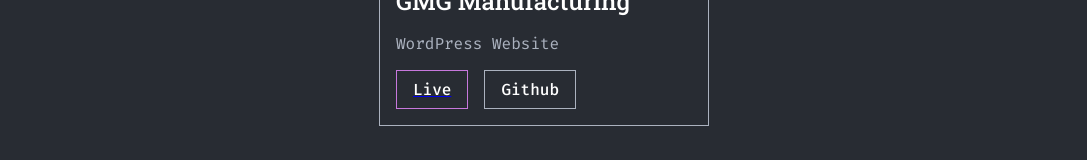
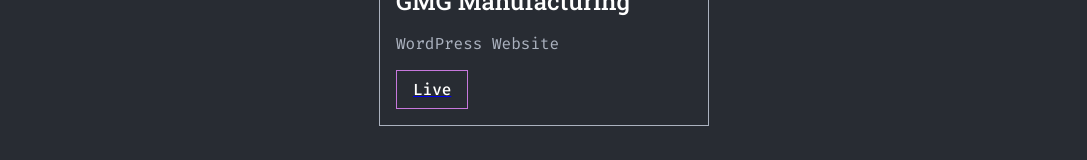
Before and after one commit to aegisnull/luistellez, a React (Create React App) app: page / in a window 1280 px wide. Shown: the part 1750-1910 px from the top of the page, without its empty margins (96-1183 px from the left). Built offline with nearby package versions, Linux system fonts and the light colour scheme.

Commit message:
feat: if github is empty, don't render Github button

```diff
--- a/src/components/Card/Card.js
+++ b/src/components/Card/Card.js
@@ -16,9 +16,11 @@ function Card({ image, tags, title, description, live, github }) {
           <a href={live} className='button_accent' target='_blank' rel='noopener noreferrer'>
             <div className='button__text'>Live</div>
           </a>
-          <a href={github} className='button' target='_blank' rel='noopener noreferrer'>
-            <div className='button__text'>Github</div>
-          </a>
+          {github && (
+            <a href={github} className='button' target='_blank' rel='noopener noreferrer'>
+              <div className='button__text'>Github</div>
+            </a>
+          )}
         </div>
       </div>
     </article>
```
